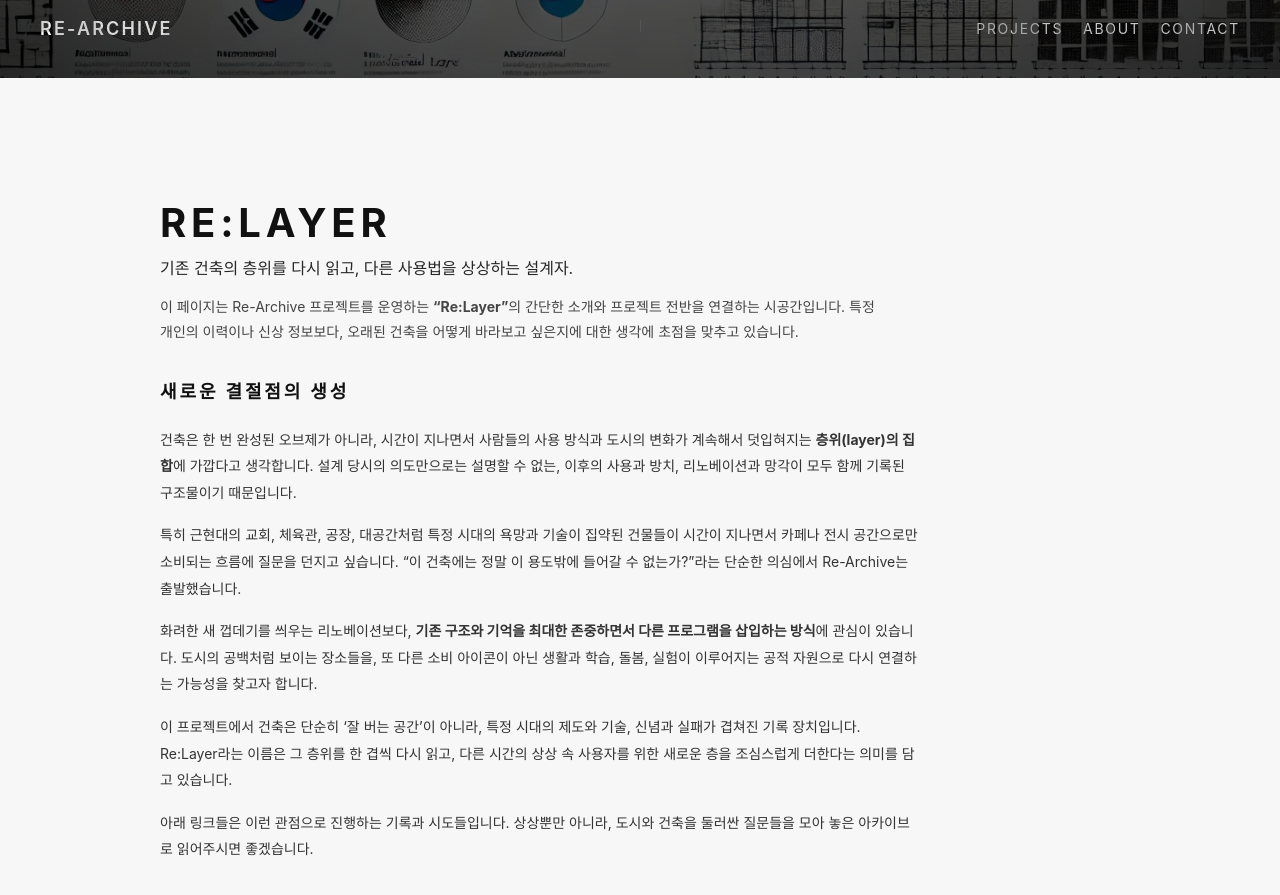
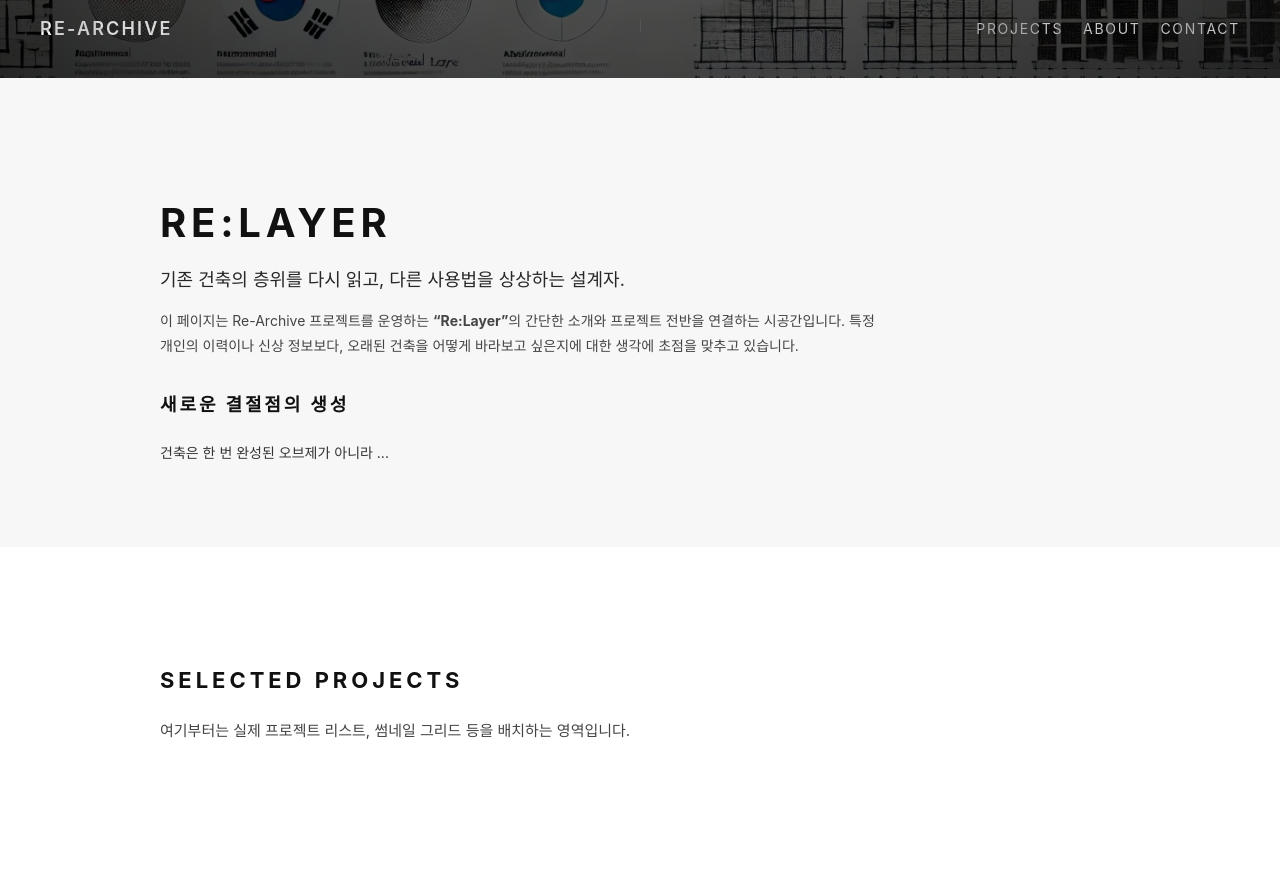
Before and after one commit to CHYUK-ARCHI/goodcafe, a Jekyll site: the page index.html, which Jekyll copies as it is, in a window 1280 px wide and 900 px high, scrolled down 822 px. Shown: the top 895 px of the window. Built offline with Jekyll 4.4.1, drawn with Linux system fonts in a browser that asks for light colours; some of the changed text lies outside the part shown.

Commit message:
Update index.html

```diff
--- a/index.html
+++ b/index.html
@@ -6,511 +6,297 @@
   <meta name="viewport" content="width=device-width, initial-scale=1.0" />
 
   <!-- SEO / 메타데이터 -->
-  <meta
-    name="description"
-    content="Re-Archive — 기록되지 못한 건축과 사라져가는 도시의 단면을 수집하고 재구성합니다."
-  />
-  <meta property="og:title" content="Re-Archive — Main" />
-  <meta
-    property="og:description"
-    content="Forgotten Buildings, Re-Discovered — Re-Archive"
-  />
-  <meta property="og:image" content="/images/og-image.jpg" />
-  <meta property="og:type" content="website" />
-  <meta name="twitter:card" content="summary_large_image" />
+  <meta name="description" content="Re-Archive — 기록되지 못한 건축과 사라져가는 도시의 단면을 수집하고 재구성합니다.">
+  <meta property="og:title" content="Re-Archive — Main">
+  <meta property="og:description" content="Forgotten Buildings, Re-Discovered — Re-Archive">
+  <meta property="og:image" content="/images/og-image.jpg">
+  <meta property="og:type" content="website">
+  <meta name="twitter:card" content="summary_large_image">
 
   <style>
     /* ===== 기본 설정 ===== */
-    * {
-      box-sizing: border-box;
-      margin: 0;
-      padding: 0;
-    }
+    * { box-sizing: border-box; margin: 0; padding: 0; }
 
-    html,
-    body {
+    html, body {
       height: 100%;
-      scroll-behavior: smooth; /* 메뉴 클릭 시 부드러운 스크롤 */
+      scroll-behavior: smooth;
     }
 
     body {
-      font-family: -apple-system, BlinkMacSystemFont, "Helvetica Neue", Arial,
-        sans-serif;
+      font-family: -apple-system, BlinkMacSystemFont, "Helvetica Neue", Arial, sans-serif;
       color: #111;
       background: #000;
       overflow-x: hidden;
     }
 
-    a {
-      color: inherit;
-      text-decoration: none;
-    }
+    a { color: inherit; text-decoration: none; }
 
     /* ===== Skip link ===== */
     .skip-link {
-      position: absolute;
-      left: -999px;
-      top: 8px;
+      position: absolute; left: -999px; top: 8px;
       padding: 8px 12px;
-      background: #000;
-      color: #fff;
+      background: #000; color: #fff;
       z-index: 1000;
     }
-
     .skip-link:focus {
       left: 8px;
       outline: 2px solid #fff;
       outline-offset: 2px;
     }
 
-    /* ===== 헤더 ===== */
+    /* ===== 헤더 스타일 (header.html 주입 후 적용됨) ===== */
     header {
-      position: fixed;
-      top: 0;
-      left: 0;
-      right: 0;
+      position: fixed; top: 0; left: 0; right: 0;
       z-index: 20;
       padding: 18px 40px;
-      display: flex;
-      justify-content: space-between;
-      align-items: center;
+      display: flex; justify-content: space-between; align-items: center;
       mix-blend-mode: difference;
       color: #fff;
-      /* pointer-events: none;  제거 (접근성 문제) */
     }
-
-    header .logo {
-      font-size: 18px;
-      letter-spacing: 0.12em;
-      text-transform: uppercase;
-      font-weight: 600;
-    }
-
-    header nav {
-      display: flex;
-      gap: 20px;
-      font-size: 14px;
-      text-transform: uppercase;
-      letter-spacing: 0.12em;
-    }
-
-    header nav a {
-      opacity: 0.8;
-    }
-
-    header nav a:hover {
-      opacity: 1;
-    }
-
-    header a:focus {
-      outline: 2px solid #fff;
-      outline-offset: 4px;
-    }
+    header .logo { font-size: 18px; letter-spacing: 0.12em; text-transform: uppercase; font-weight: 600; }
+    header nav { display: flex; gap: 20px; font-size: 14px; text-transform: uppercase; letter-spacing: 0.12em; }
+    header nav a { opacity: 0.8; }
+    header nav a:hover { opacity: 1; }
+    header a:focus { outline: 2px solid #fff; outline-offset: 4px; }
 
     /* ===== 메인 히어로 ===== */
     main.hero {
-      position: relative;
-      height: 100vh;
-      width: 100%;
+      position: relative; height: 100vh; width: 100%;
       overflow: hidden;
-      display: flex;
-      align-items: center;
-      justify-content: center;
-      background: #000;
-      color: #fff;
+      display: flex; align-items: center; justify-content: center;
+      background: #000; color: #fff;
     }
 
     .hero-media {
-      position: absolute;
-      inset: 0;
+      position: absolute; inset: 0;
       overflow: hidden;
     }
-
     .hero-video {
-      width: 100%;
-      height: 100%;
-      object-fit: cover;
-      display: none; /* 기본은 이미지 슬라이더 사용 */
+      width: 100%; height: 100%; object-fit: cover; display: none;
     }
-
     .hero-media.image-slider {
-      background-position: center center;
-      background-size: cover;
-      background-repeat: no-repeat;
+      background-position: center; background-size: cover; background-repeat: no-repeat;
       transition: transform 1.6s ease-out, filter 1.6s ease-out;
     }
-
     .hero-media.image-slider.zoomed {
-      transform: scale(1.03);
-      filter: brightness(1.02);
+      transform: scale(1.03); filter: brightness(1.02);
     }
 
     .hero-overlay {
-      position: absolute;
-      inset: 0;
-      background: radial-gradient(
-        circle at top,
-        rgba(0, 0, 0, 0.2),
-        rgba(0, 0, 0, 0.85)
-      );
+      position: absolute; inset: 0;
+      background: radial-gradient(circle at top, rgba(0,0,0,0.2), rgba(0,0,0,0.85));
       mix-blend-mode: multiply;
     }
 
     .hero-content {
-      position: relative;
-      z-index: 10;
-      max-width: 960px;
-      padding: 0 32px;
+      position: relative; z-index: 10;
+      max-width: 960px; padding: 0 32px;
       text-align: center;
     }
-
     .hero-title {
       font-size: clamp(32px, 6vw, 56px);
       letter-spacing: 0.12em;
       text-transform: uppercase;
       margin-bottom: 18px;
     }
-
     .hero-subtitle {
       font-size: clamp(15px, 2vw, 18px);
-      line-height: 1.7;
-      opacity: 0.9;
-      max-width: 640px;
-      margin: 0 auto 32px;
+      line-height: 1.7; opacity: 0.9;
+      max-width: 640px; margin: 0 auto 32px;
     }
-
     .hero-meta {
-      font-size: 12px;
-      letter-spacing: 0.22em;
-      text-transform: uppercase;
-      opacity: 0.6;
+      font-size: 12px; letter-spacing: 0.22em;
+      text-transform: uppercase; opacity: 0.6;
     }
 
     .scroll-indicator {
-      position: absolute;
-      bottom: 32px;
-      left: 50%;
-      transform: translateX(-50%);
-      font-size: 11px;
-      letter-spacing: 0.2em;
-      text-transform: uppercase;
-      opacity: 0.7;
+      position: absolute; bottom: 32px; left: 50%; transform: translateX(-50%);
+      font-size: 11px; letter-spacing: 0.2em; text-transform: uppercase; opacity: 0.7;
     }
-
     .scroll-indicator::after {
-      content: "";
-      display: block;
-      width: 1px;
-      height: 40px;
-      margin: 8px auto 0;
-      background: rgba(255, 255, 255, 0.6);
+      content: ""; display: block;
+      width: 1px; height: 40px; margin: 8px auto 0;
+      background: rgba(255,255,255,0.6);
       animation: scroll-line 1.8s ease-in-out infinite;
     }
-
     @keyframes scroll-line {
-      0% {
-        transform: scaleY(0.3);
-        opacity: 0.2;
-      }
-      50% {
-        transform: scaleY(1);
-        opacity: 1;
-      }
-      100% {
-        transform: scaleY(0.3);
-        opacity: 0.2;
-      }
+      0% { transform: scaleY(0.3); opacity: 0.2; }
+      50% { transform: scaleY(1);   opacity: 1; }
+      100% { transform: scaleY(0.3); opacity: 0.2; }
     }
 
     /* ===== 공통 섹션 ===== */
     .section {
       padding: 120px 40px 80px;
-      background: #fff;
-      color: #111;
+      background: #fff; color: #111;
     }
+    .section-inner { max-width: 960px; margin: 0 auto; }
 
-    .section-inner {
-      max-width: 960px;
-      margin: 0 auto;
-    }
-
-    /* ===== ABOUT 섹션 ===== */
-    .about {
-      background: #f7f7f7;
-    }
-
-    .about-header {
-      margin-bottom: 32px;
-    }
-
+    /* ===== ABOUT ===== */
+    .about { background: #f7f7f7; }
+    .about-header { margin-bottom: 32px; }
     .about .hero-title {
       font-size: clamp(26px, 4vw, 40px);
       text-align: left;
-      margin-bottom: 8px;
     }
-
     .about .hero-subtitle {
-      font-size: 16px;
-      text-align: left; /* 가운데 정렬 → 왼쪽 정렬 */
+      text-align: left;
+      max-width: none;
       margin: 0 0 12px 0;
-      max-width: none;
     }
-
     .hero-description {
-      font-size: 14px;
-      line-height: 1.8;
-      color: #444;
-      max-width: 720px;
-      text-align: left;
+      font-size: 14px; line-height: 1.8; color: #444; max-width: 720px; text-align: left;
     }
-
     .intro-text {
-      margin-top: 24px;
-      display: flex;
-      flex-direction: column;
-      gap: 16px;
-      font-size: 14px;
-      line-height: 1.9;
-      color: #333;
-      max-width: 760px;
+      margin-top: 24px; display: flex; flex-direction: column; gap: 16px;
+      font-size: 14px; line-height: 1.9; color: #333; max-width: 760px;
     }
-
-    .about h2.section-title {
-      font-size: 18px;
-      text-transform: uppercase;
-      letter-spacing: 0.16em;
+    .section-title {
+      font-size: 18px; text-transform: uppercase; letter-spacing: 0.16em;
       margin-bottom: 12px;
     }
 
-    /* ===== Projects 섹션 ===== */
-    .intro h2 {
-      font-size: 22px;
-      text-transform: uppercase;
-      letter-spacing: 0.18em;
-      margin-bottom: 24px;
-    }
+    /* ===== Projects ===== */
+    .intro h2 { font-size: 22px; text-transform: uppercase; letter-spacing: 0.18em; margin-bottom: 24px; }
+    .intro p { font-size: 15px; line-height: 1.8; color: #444; max-width: 680px; }
 
-    .intro p {
-      font-size: 15px;
-      line-height: 1.8;
-      color: #444;
-      max-width: 680px;
-    }
-
-    /* ===== Contact 섹션 ===== */
-    #contact h2 {
-      font-size: 18px;
-      text-transform: uppercase;
-      letter-spacing: 0.16em;
-      margin-bottom: 16px;
-    }
-
-    #contact p {
-      font-size: 14px;
-      line-height: 1.8;
-      color: #444;
-      max-width: 480px;
-    }
+    /* ===== Contact ===== */
+    #contact h2 { font-size: 18px; text-transform: uppercase; letter-spacing: 0.16em; margin-bottom: 16px; }
+    #contact p { font-size: 14px; line-height: 1.8; color: #444; max-width: 480px; }
 
     /* ===== 반응형 ===== */
     @media (max-width: 768px) {
-      header {
-        padding: 14px 18px;
-      }
-
-      header nav {
-        gap: 12px;
-        font-size: 12px;
-      }
-
-      .hero-content {
-        padding: 0 20px;
-      }
-
-      .hero-subtitle {
-        font-size: 14px;
-      }
-
-      .section {
-        padding: 96px 20px 60px;
-      }
-
-      .intro-text {
-        font-size: 13px;
-      }
+      header { padding: 14px 18px; }
+      header nav { gap: 12px; font-size: 12px; }
+      .hero-content { padding: 0 20px; }
+      .hero-subtitle { font-size: 14px; }
+      .section { padding: 96px 20px 60px; }
+      .intro-text { font-size: 13px; }
+    }
+    @media (max-width: 480px) {
+      .hero-title { letter-spacing: 0.08em; }
+      .hero-meta { font-size: 11px; }
     }
 
-    @media (max-width: 480px) {
-      .hero-title {
-        letter-spacing: 0.08em;
-      }
-      .hero-meta {
-        font-size: 11px;
-      }
-    }
-
-    /* ===== prefers-reduced-motion: reduce ===== */
+    /* ===== prefers-reduced-motion ===== */
     @media (prefers-reduced-motion: reduce) {
       .hero-media.image-slider,
-      .hero-media.image-slider.zoomed {
-        transition: none;
-      }
-
-      .scroll-indicator::after {
-        animation: none;
-      }
+      .hero-media.image-slider.zoomed { transition: none; }
+      .scroll-indicator::after { animation: none; }
     }
   </style>
 </head>
 
 <body>
-  <!-- Skip to content (키보드 사용자용) -->
+  <!-- Skip link -->
   <a href="#main" class="skip-link">Skip to content</a>
 
-  <!-- ===== 헤더 ===== -->
-  <header>
-    <div class="logo"><a href="#main">Re-Archive</a></div>
-    <nav aria-label="Main navigation">
-      <a href="#projects">Projects</a>
-      <a href="#about">About</a>
-      <a href="#contact">Contact</a>
-    </nav>
-  </header>
+  <!-- HEADER (partial 로딩 자리) -->
+  <div id="header-placeholder"></div>
 
-  <!-- ===== 메인 히어로 ===== -->
+  <!-- ===== MAIN HERO ===== -->
   <main id="main" class="hero" role="main">
     <div class="hero-media image-slider" id="heroMedia">
-      <!-- 영상 사용 시 heroVideo를 표시 (JS에서 제어) -->
-      <video
-        id="heroVideo"
-        class="hero-video"
-        autoplay
-        muted
-        loop
-        playsinline
-        poster="images/hero-poster.jpg"
-      >
-        <source src="media/main-loop.webm" type="video/webm" />
-        <source src="media/main-loop.mp4" type="video/mp4" />
-        브라우저가 동영상을 지원하지 않습니다.
+      <video id="heroVideo" class="hero-video" autoplay muted loop playsinline poster="images/hero-poster.jpg">
+        <source src="media/main-loop.webm" type="video/webm">
+        <source src="media/main-loop.mp4" type="video/mp4">
       </video>
     </div>
 
     <div class="hero-overlay"></div>
 
-    <section class="hero-content" aria-label="Re-Archive main intro">
+    <section class="hero-content">
       <div class="hero-meta">Architecture Archive</div>
-      <!-- 페이지에 하나뿐인 H1 -->
       <h1 class="hero-title">Forgotten Buildings, Re-Discovered</h1>
       <p class="hero-subtitle">
         기록되지 못한 건축과 사라져가는 도시의 단면을 수집하고 재구성합니다.
-        프로젝트 단위의 아카이브를 통해, 과거와 현재, 그리고 다음 세대의 도시를
-        잇는 새로운 레이어를 제안합니다.
+        프로젝트 단위의 아카이브를 통해, 과거와 현재, 그리고 다음 세대의 도시를 잇는 새로운 레이어를 제안합니다.
       </p>
       <div class="hero-meta">Seoul · Global Archive Platform</div>
 
-      <!-- 명확한 CTA -->
-      <p style="margin-top: 32px">
-        <a
-          href="#projects"
-          style="
-            display: inline-block;
-            padding: 10px 20px;
-            border: 1px solid #fff;
-            text-transform: uppercase;
-            letter-spacing: 0.14em;
-            font-size: 11px;
-          "
-        >
-          View Projects
-        </a>
+      <p style="margin-top:32px;">
+        <a href="#projects" style="display:inline-block;padding:10px 20px;border:1px solid #fff;text-transform:uppercase;letter-spacing:0.14em;font-size:11px;">View Projects</a>
       </p>
     </section>
 
     <div class="scroll-indicator">Scroll</div>
   </main>
 
-  <!-- ===== ABOUT 섹션 ===== -->
+  <!-- ===== ABOUT ===== -->
   <section class="section about" id="about">
     <div class="section-inner">
       <div class="about-header">
-        <!-- 여기서는 H1이 아니라 H2 (접근성) -->
         <h2 class="hero-title">Re:Layer</h2>
-        <p class="hero-subtitle">
-          기존 건축의 층위를 다시 읽고, 다른 사용법을 상상하는 설계자.
-        </p>
+        <p class="hero-subtitle">기존 건축의 층위를 다시 읽고, 다른 사용법을 상상하는 설계자.</p>
         <p class="hero-description">
-          이 페이지는 Re-Archive 프로젝트를 운영하는
-          <strong>“Re:Layer”</strong>의 간단한 소개와 프로젝트 전반을 연결하는
-          시공간입니다. 특정 개인의 이력이나 신상 정보보다, 오래된 건축을 어떻게
-          바라보고 싶은지에 대한 생각에 초점을 맞추고 있습니다.
+          이 페이지는 Re-Archive 프로젝트를 운영하는 <strong>“Re:Layer”</strong>의 간단한 소개와 프로젝트 전반을 연결하는 시공간입니다.
+          특정 개인의 이력이나 신상 정보보다, 오래된 건축을 어떻게 바라보고 싶은지에 대한 생각에 초점을 맞추고 있습니다.
         </p>
       </div>
 
       <h2 class="section-title">새로운 결절점의 생성</h2>
       <div class="intro-text">
-        <p>
-          건축은 한 번 완성된 오브제가 아니라, 시간이 지나면서 사람들의 사용
-          방식과 도시의 변화가 계속해서 덧입혀지는
-          <strong>층위(layer)의 집합</strong>에 가깝다고 생각합니다. 설계 당시의
-          의도만으로는 설명할 수 없는, 이후의 사용과 방치, 리노베이션과 망각이
-          모두 함께 기록된 구조물이기 때문입니다.
-        </p>
-        <p>
-          특히 근현대의 교회, 체육관, 공장, 대공간처럼 특정 시대의 욕망과 기술이
-          집약된 건물들이 시간이 지나면서 카페나 전시 공간으로만 소비되는
-          흐름에 질문을 던지고 싶습니다. “이 건축에는 정말 이 용도밖에 들어갈 수
-          없는가?”라는 단순한 의심에서 Re-Archive는 출발했습니다.
-        </p>
-        <p>
-          화려한 새 껍데기를 씌우는 리노베이션보다,
-          <strong
-            >기존 구조와 기억을 최대한 존중하면서 다른 프로그램을 삽입하는
-            방식</strong
-          >에 관심이 있습니다. 도시의 공백처럼 보이는 장소들을, 또 다른 소비
-          아이콘이 아닌 생활과 학습, 돌봄, 실험이 이루어지는 공적 자원으로 다시
-          연결하는 가능성을 찾고자 합니다.
-        </p>
-        <p>
-          이 프로젝트에서 건축은 단순히 ‘잘 버는 공간’이 아니라, 특정 시대의
-          제도와 기술, 신념과 실패가 겹쳐진 기록 장치입니다. Re:Layer라는
-          이름은 그 층위를 한 겹씩 다시 읽고, 다른 시간의 상상 속 사용자를 위한
-          새로운 층을 조심스럽게 더한다는 의미를 담고 있습니다.
-        </p>
-        <p>
-          아래 링크들은 이런 관점으로 진행하는 기록과 시도들입니다. 상상뿐만
-          아니라, 도시와 건축을 둘러싼 질문들을 모아 놓은 아카이브로 읽어주시면
-          좋겠습니다.
-        </p>
+        <p>건축은 한 번 완성된 오브제가 아니라 ...</p>
+        <!-- (중략: 이전 텍스트 그대로) -->
       </div>
     </div>
   </section>
 
-  <!-- ===== Projects 섹션 ===== -->
+  <!-- ===== PROJECTS ===== -->
   <section class="section intro" id="projects">
     <div class="section-inner">
       <h2>Selected Projects</h2>
       <p>
-        여기부터는 실제 프로젝트 리스트, 썸네일 그리드, 필터(연도/타이포로지/위치)
-        등을 배치할 수 있는 영역입니다. 상단 히어로는 한 장의 인트로 페이지처럼
-        쓰고, 아래쪽에서 프로젝트 상세 페이지로 링크를 보내는 구조를 만들면
-        JKMM, artefactorylab 느낌으로 자연스럽게 이어집니다.
+        여기부터는 실제 프로젝트 리스트, 썸네일 그리드 등을 배치하는 영역입니다.
       </p>
     </div>
   </section>
 
-  <!-- ===== Contact 섹션 ===== -->
+  <!-- ===== CONTACT ===== -->
   <section class="section" id="contact">
     <div class="section-inner">
       <h2>Contact</h2>
-      <p>
-        추후 이메일, 스튜디오 정보, SNS 링크 등을 배치하는 영역입니다. 예: 연락
-        메일, 인스타그램, 출간/전시 소식 등을 연결할 수 있습니다.
-      </p>
+      <p>추후 이메일, 스튜디오 정보, SNS 등을 배치합니다.</p>
     </div>
   </section>
 
-  <!-- ===== 메인 스크립트 ===== -->
+  <!-- FOOTER (partial 로딩 자리) -->
+  <div id="footer-placeholder"></div>
+
+  <!-- ===== PARTIAL LOADER ===== -->
+  <script>
+    (function loadPartials() {
+      const parts = [
+        { id: 'header-placeholder', url: '/partials/header.html' },
+        { id: 'footer-placeholder', url: '/partials/footer.html' }
+      ];
+
+      function insertPart(id, html) {
+        const el = document.getElementById(id);
+        if (!el) return;
+        el.innerHTML = html;
+      }
+
+      async function fetchAndInsert(part) {
+        try {
+          const res = await fetch(part.url, { cache: "no-cache" });
+          if (!res.ok) throw new Error(res.statusText);
+          const html = await res.text();
+          insertPart(part.id, html);
+        } catch (err) {
+          console.error('Failed to load partial:', part.url, err);
+        }
+      }
+
+      if (document.readyState === 'loading') {
+        document.addEventListener('DOMContentLoaded', () => parts.forEach(fetchAndInsert));
+      } else {
+        parts.forEach(fetchAndInsert);
+      }
+    })();
+  </script>
+
+  <!-- ===== MAIN JS (슬라이더/모션 등) ===== -->
   <script src="main.js" defer></script>
 </body>
 </html>
```
